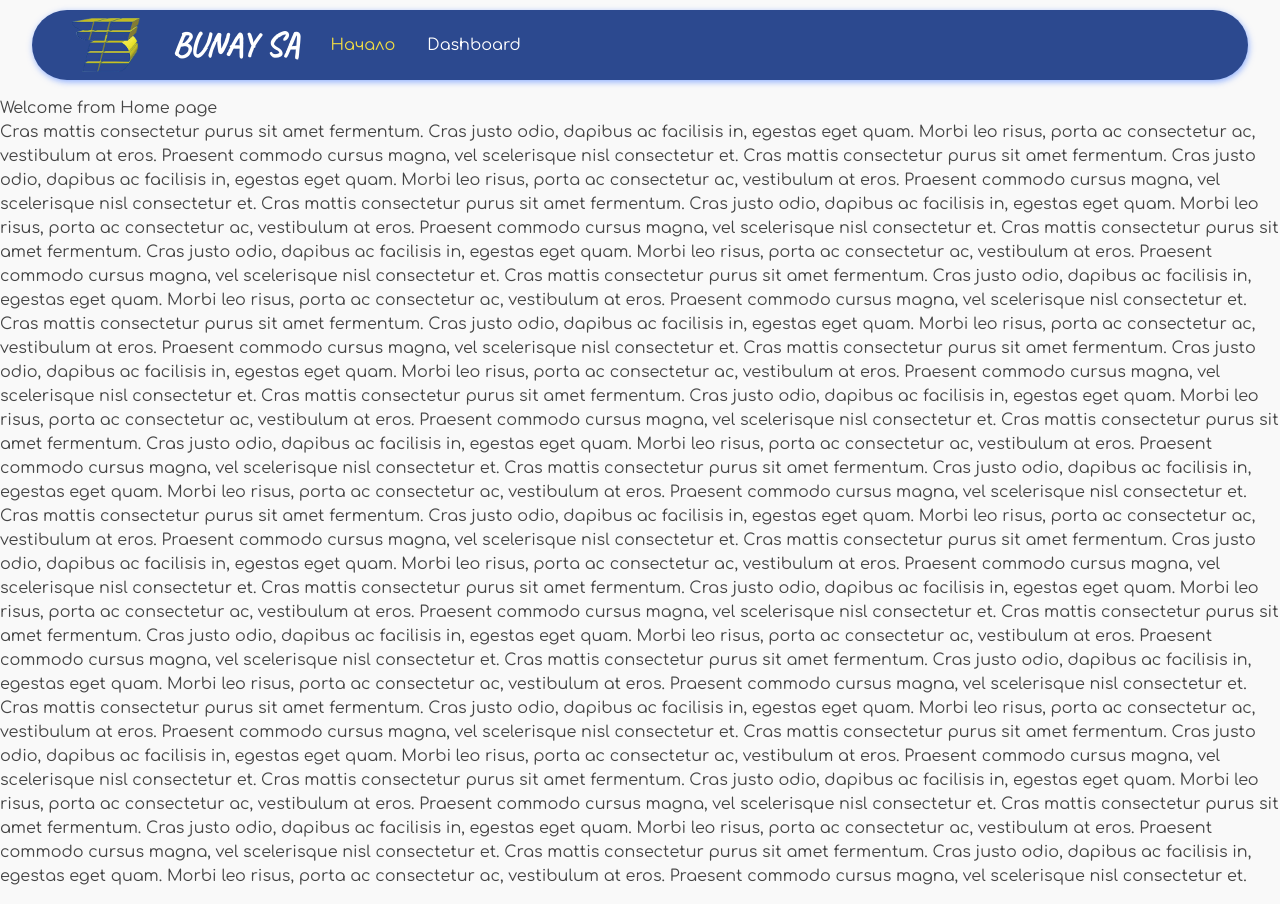
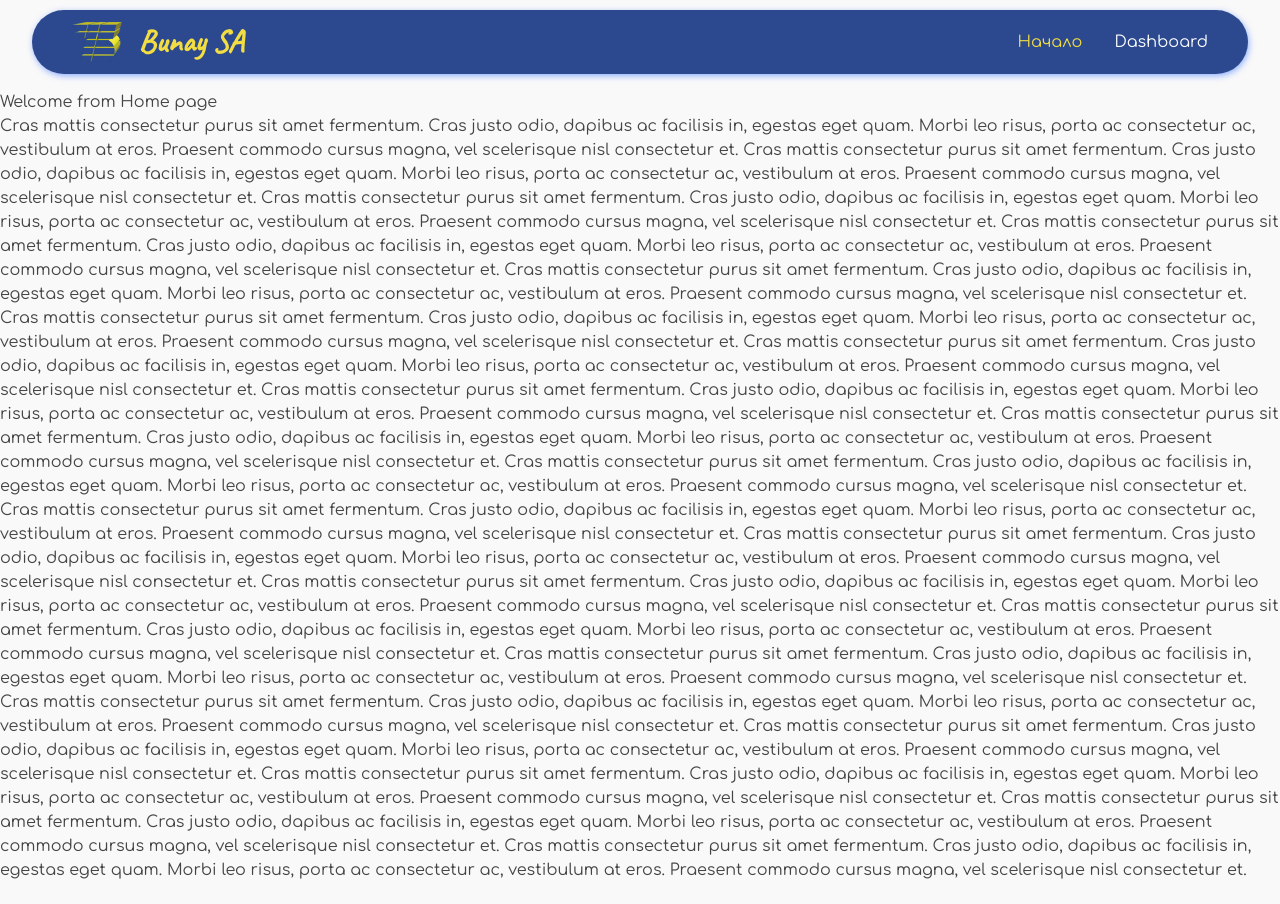
Before and after one commit to kkaraivanov/BunayHR, a React (Create React App) app in the folder client/: page / in a window 1280 px wide. Built offline with nearby package versions, Linux system fonts and the light colour scheme.

Commit message:
make company logo component

```diff
--- a/client/src/components/AppTheme/index.js
+++ b/client/src/components/AppTheme/index.js
@@ -14,6 +14,9 @@ const themeOptions = (mode, theme) => {
         palette: {
             primary: {
                 main: '#fff'
+            },
+            companyTitle: {
+                main: '#F2DD42'
             },
             ...(mode === 'light'
                 ? {
--- /dev/null
+++ b/client/src/components/Layout/Header/CompanyLogo/index.js
@@ -0,0 +1,46 @@
+import { Box, Typography, styled } from "@mui/material"
+import { Link } from "react-router-dom"
+import logo from '../../../../assets/images/bunay-logo.png';
+
+const Container = styled(Typography)(({ theme }) => ({
+    height: 40,
+    textDecoration: "none",
+    boxShadow: "none",
+    display: 'flex',
+    alignItems: 'center',
+    color: theme.palette.companyTitle.main,
+}));
+
+export const CompanyLogo = () => (
+    <Container
+        variant='body2'
+        component={Link}
+        to='/'
+        sx={{
+            px: 2,
+            fontSize: {
+                xs: '2rem',
+                lg: '2rem'
+            },
+            fontWeight: {
+                xs: 600,
+                lg: 800
+            }
+        }}
+    >
+        <Box
+            component= "img"
+            alt="Logo"
+            src={logo}
+            sx={{
+                height: 40,
+                paddingRight: 2,
+                display: {
+                    xs: 'none',
+                    md: 'block'
+                }
+            }}
+        />
+        Bunay SA
+    </Container>
+)
--- a/client/src/components/Layout/Header/index.js
+++ b/client/src/components/Layout/Header/index.js
@@ -3,31 +3,18 @@ import { useLocation, useNavigate } from 'react-router-dom'
 import { makeStyles } from "@mui/styles";
 import {
     AppBar,
-    Box,
-    Link,
     List,
     ListItem,
     ListItemText,
     Toolbar,
-    Typography
 } from "@mui/material";
-import logo from '../../../assets/images/bunay-logo.png';
+
+import { CompanyLogo } from "./CompanyLogo";
 
 const useStyles = makeStyles((theme) => {
     return {
-        logo: {
-            display: 'flex',
-            alignItems: 'center',
-            padding: theme.spacing(0, 2),
-        },
-        logoContent: {
-            textTransform: 'uppercase',
-            fontSize: 34,
-            fontWeight: 600,
-            padding: theme.spacing(0, 2),
-        },
         active: {
-            color: '#F2DD42'
+            color: theme.palette.secondary.main
         },
         root: {
             display: 'flex',
@@ -46,18 +33,14 @@ export default ({ items }) => {
             position="sticky"
             elevation={0}
         >
-            <Toolbar>
-                <Link href="/" className={classes.logo}>
-                    <Box
-                        component="img"
-                        sx={{ height: 54 }}
-                        alt="Logo"
-                        src={logo}
-                    />
-                </Link>
-                <Typography variant='body2' spacing={2} className={classes.logoContent}>
-                    Bunay SA
-                </Typography>
+            <Toolbar
+                sx={{
+                    display: 'flex',
+                    justifyContent: 'space-between'
+                }}
+            >
+                <CompanyLogo />
+
                 <List className={classes.root}>
                     {items.map((item) => (
                         <ListItem
```
